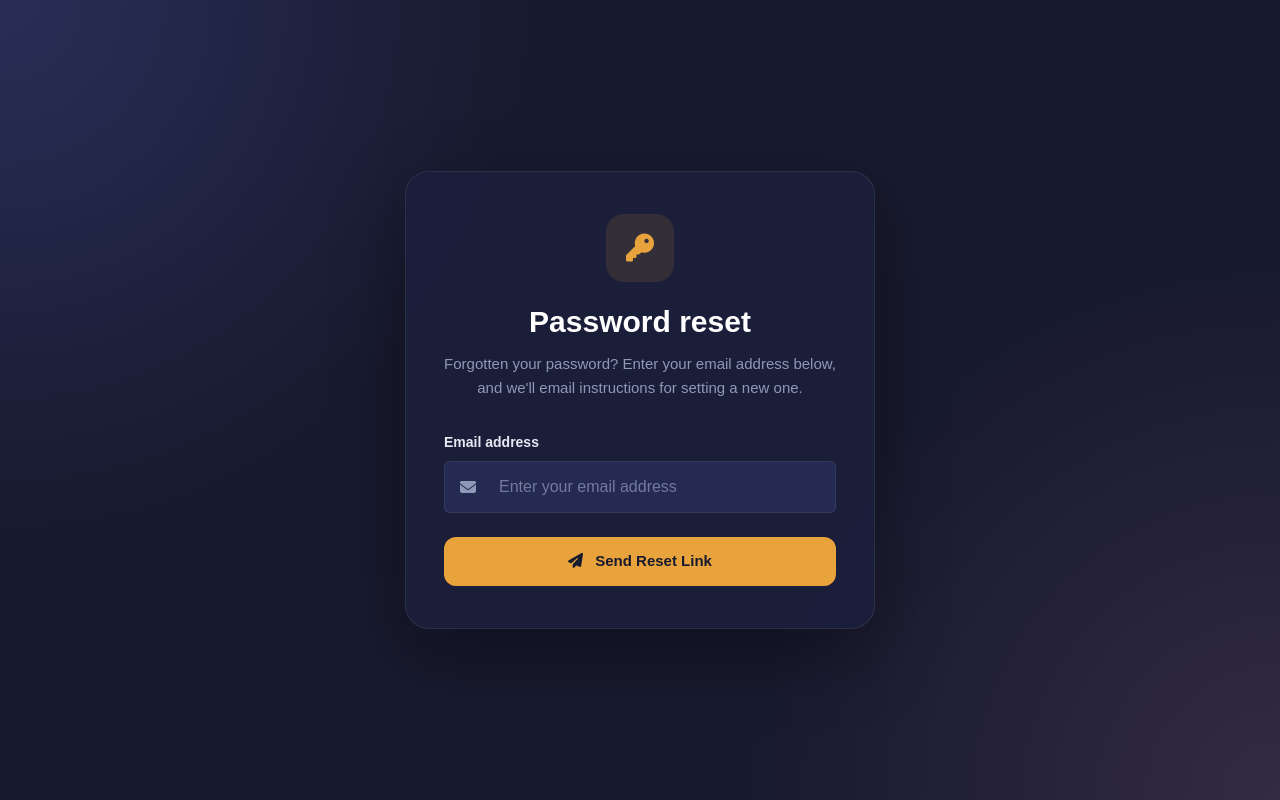
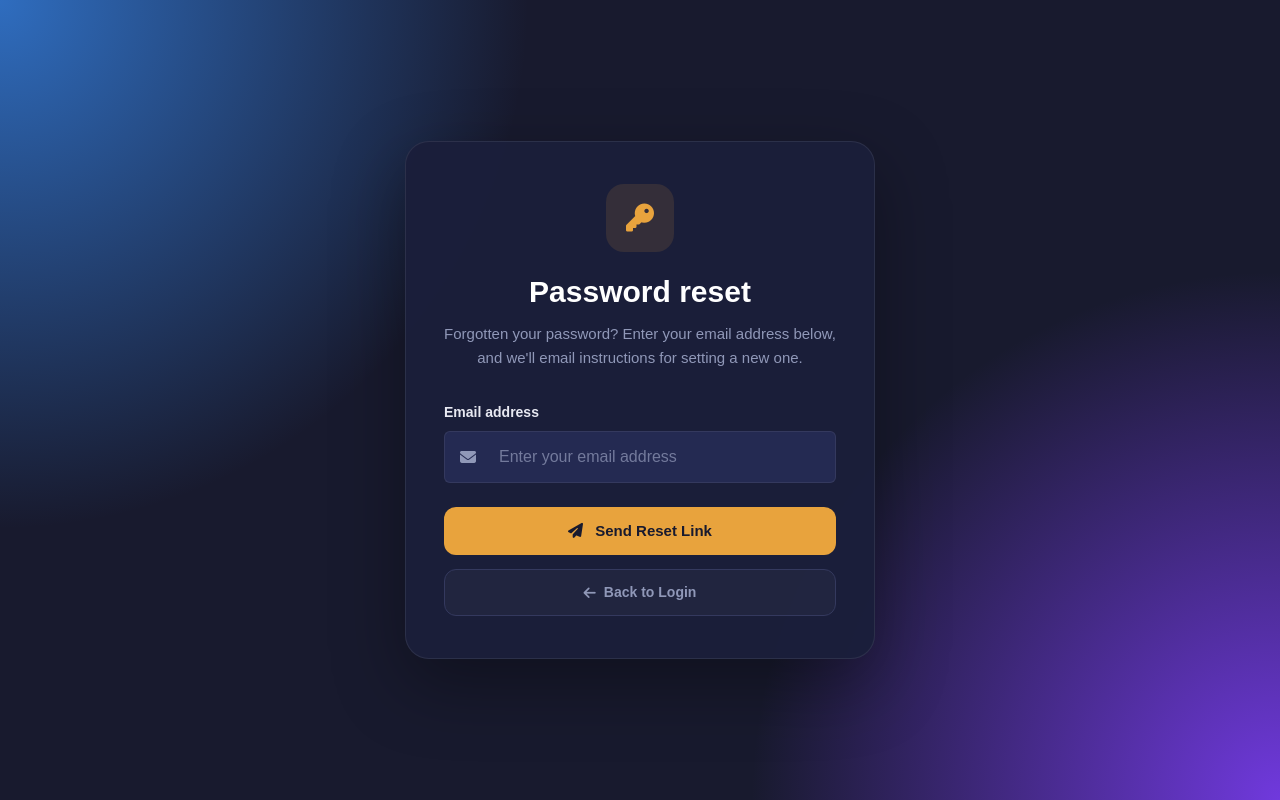
Before and after one commit to sujanlama90/Hotel-Management-System, a Django app: page /password_reset/ in a window 1280 px wide. Run offline with Django 5.2, Linux system fonts and the light colour scheme.

Commit message:
enhance password reset page

```diff
--- a/restaurant/core/templates/auth/password_reset.html
+++ b/restaurant/core/templates/auth/password_reset.html
@@ -37,10 +37,10 @@
 
             background:
                 radial-gradient(circle at top left,
-                    #292e58 0%,
+                    #2f6dbf 0%,
                     transparent 35%),
                 radial-gradient(circle at bottom right,
-                    #332b43 0%,
+                    #7039dd 0%,
                     transparent 35%),
                 var(--ink);
 
@@ -173,7 +173,7 @@
             color: var(--amber);
         }
 
-        /* Button */
+        /* Buttons */
         .btn-reset {
             width: 100%;
 
@@ -200,23 +200,44 @@
             transform: translateY(-1px);
         }
 
-        /* Back login */
-        .back-login {
-            display: block;
+        .btn-back {
+            display: flex;
 
-            text-align: center;
+            align-items: center;
 
-            margin-top: 22px;
+            justify-content: center;
+
+            width: 100%;
+
+            margin-top: 14px;
+
+            padding: 12px;
+
+            border-radius: 12px;
+
+            border: 1px solid var(--line);
+
+            background: rgba(255, 255, 255, 0.03);
 
             color: var(--muted);
 
+            font-weight: 600;
+
+            font-size: 14px;
+
             text-decoration: none;
 
-            font-size: 14px;
+            transition: all 0.25s ease;
         }
 
-        .back-login:hover {
-            color: var(--amber);
+        .btn-back:hover {
+            background: var(--panel-2);
+
+            border-color: rgba(232, 163, 61, 0.4);
+
+            color: var(--white);
+
+            transform: translateY(-1px);
         }
 
         /* Error */
@@ -295,15 +316,19 @@
                 </div>
                 {% endif %}
 
-                <!-- Submit -->
+                <!-- Submit Button -->
                 <button type="submit" class="btn-reset">
                     <i class="fa-solid fa-paper-plane me-2"></i>
                     Send Reset Link
                 </button>
 
+                <!-- Back Button -->
+                <a href="{% url 'log_in' %}" class="btn-back">
+                    <i class="fa-solid fa-arrow-left me-2"></i>
+                    Back to Login
+                </a>
+
             </form>
-
-
 
         </div>
 
```
Also changed, not shown: restaurant/core/static/css/auth.css (+29 -0 lines), restaurant/core/templates/auth/login.html (+12 -13 lines).
